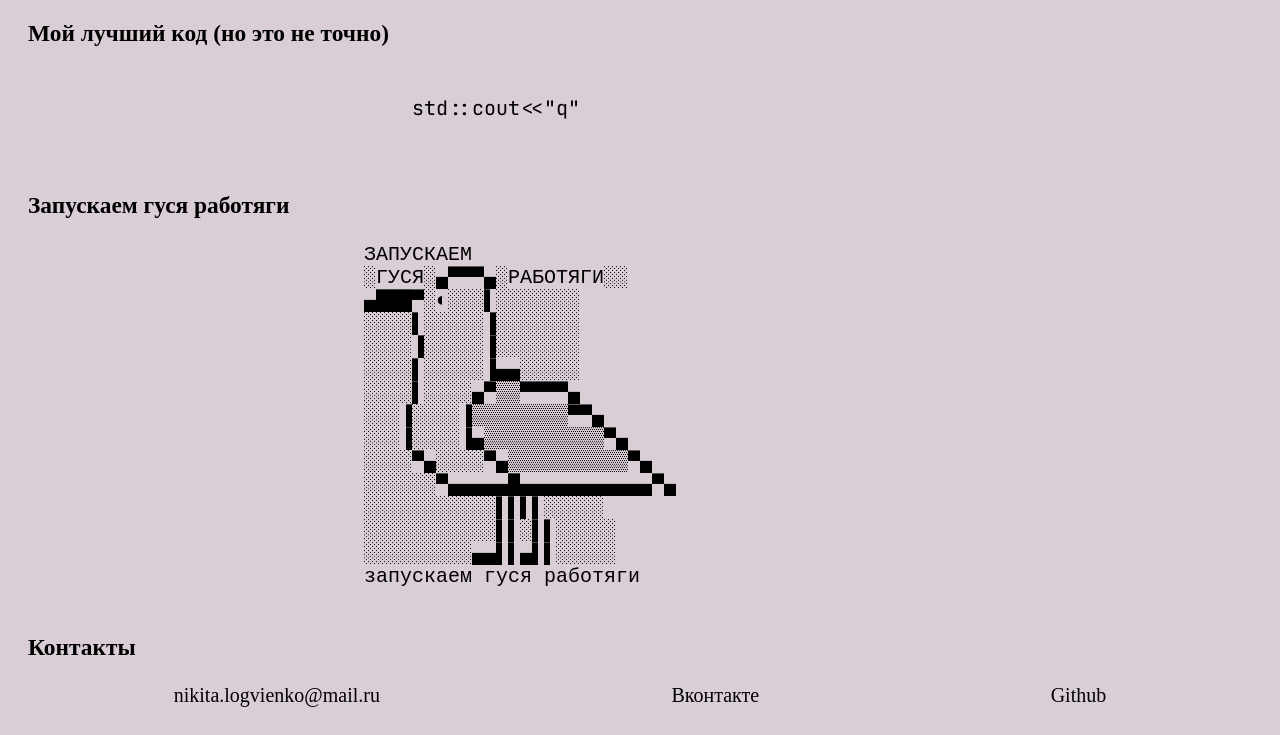
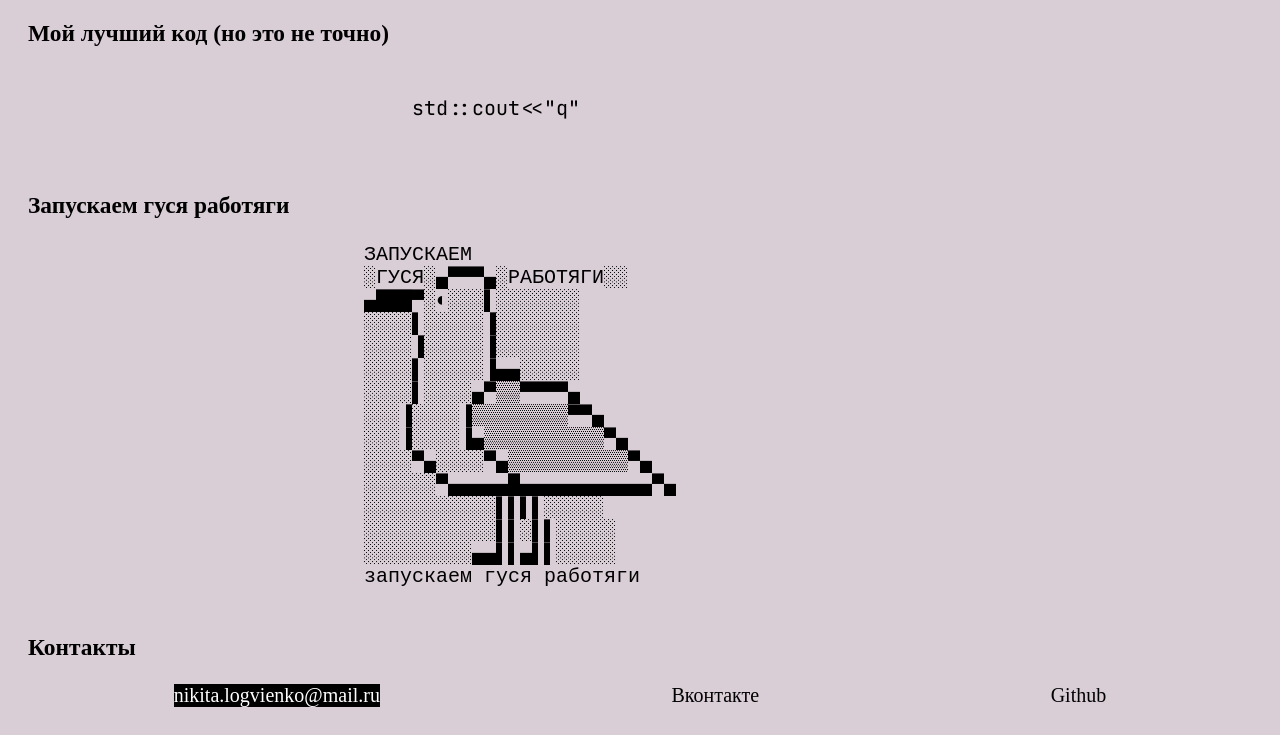
Before and after one commit to Nalgorithm/Web, a plain HTML site: page index.html in a window 1280 px wide. In both pictures the pointer is over the link "nikita.logvienko@mail.ru". Shown: the part 852-1587 px from the top of the page. Drawn offline with Linux system fonts and the light colour scheme.

Commit message:
Add style

```diff
--- a/css/style.css
+++ b/css/style.css
@@ -43,7 +43,12 @@ footer {
 	display: flex;
 	justify-content: space-around;
 }
-footer a {
+footer a{
 	text-decoration: none;
 	color: black;
 }
+footer a:hover {
+	text-decoration: none;
+	color: white;
+	background: black;
+}
```
